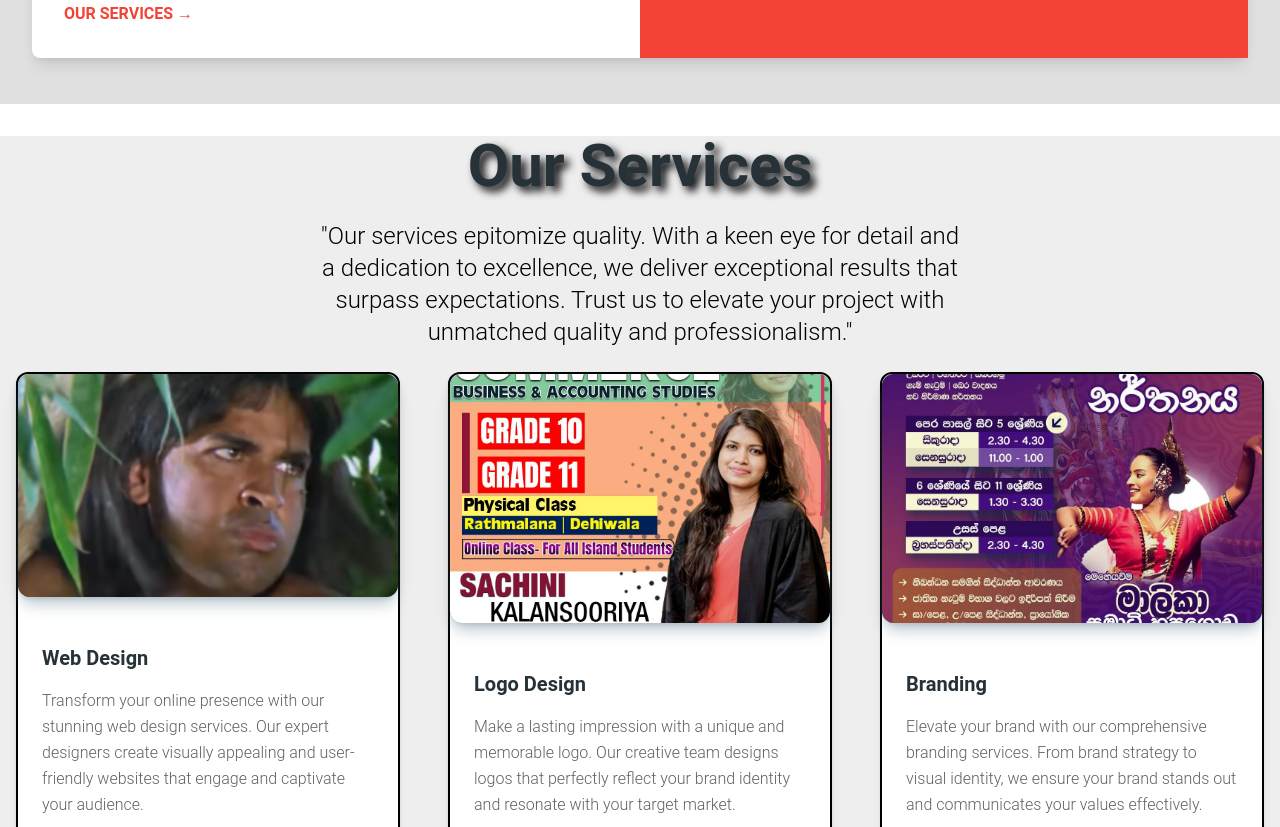
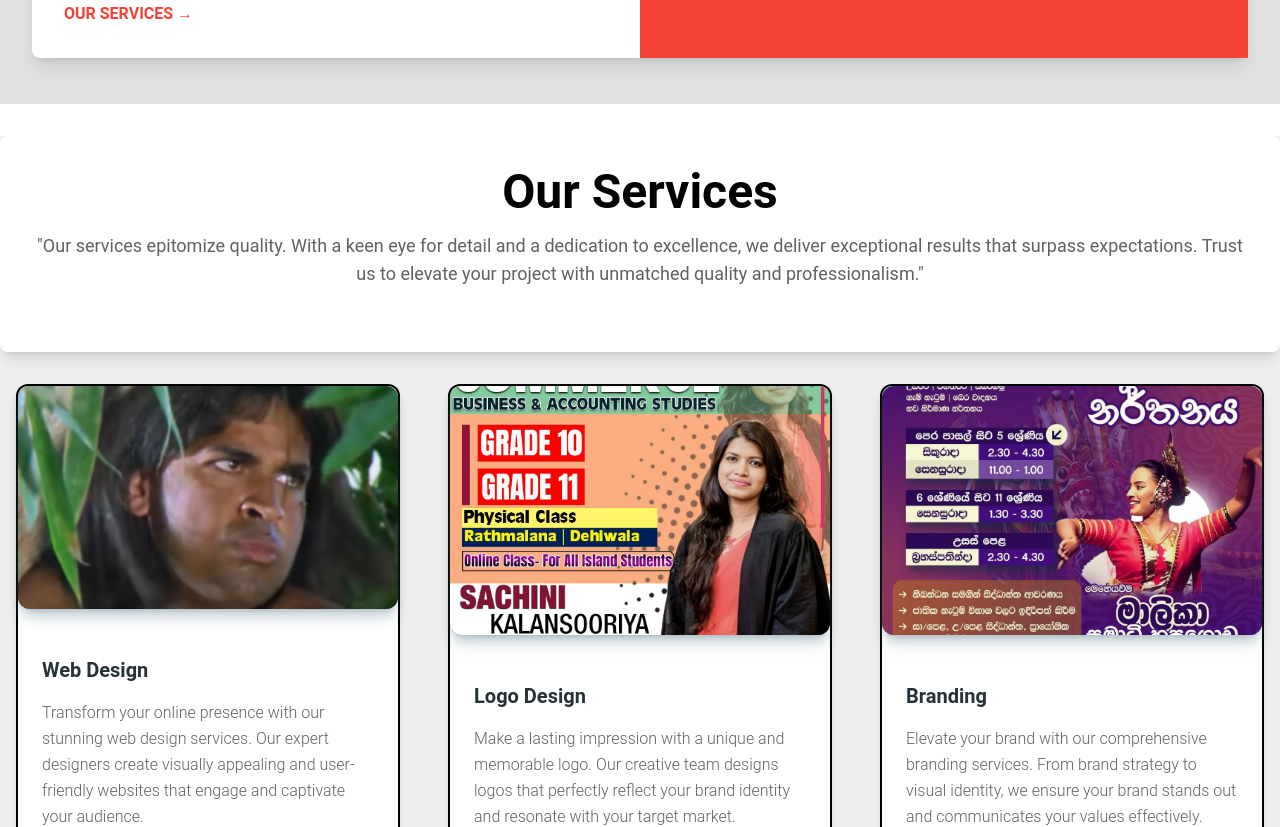
Before and after one commit to Iresh-Nimantha/Bhanu-Design-final, a React (Vite) app: page / in a window 1280 px wide. Shown: the part 1420-2247 px from the top of the page. Built offline with nearby package versions, Linux system fonts and the light colour scheme.

Commit message:
Bhanu-Design-final3

```diff
--- a/src/components/Media.jsx
+++ b/src/components/Media.jsx
@@ -10,11 +10,11 @@ import {
 
 const Media = () => {
   return (
-    <div id="Contact" className="m-auto py-12">
+    <div id="ContactUs" className="m-auto py-12">
       <div className="text-center text-6xl py-4">
         <h1 className="relative font-bold">Contact Us</h1>
       </div>
-      <div className=" flex justify-around items-center bg-gray-100 p-6 rounded-lg shadow-2xl mx-12 ">
+      <div className=" flex justify-around items-center bg-gray-100 p-6 rounded-lg shadow-2xl mx-12 gap-8 ">
         <a
           color="white"
           href="tel:1234567890"
--- a/src/components/NavListMenu.jsx
+++ b/src/components/NavListMenu.jsx
@@ -65,7 +65,7 @@ export function NavListMenu() {
         className="p-1 font-serif text-2xl hover:scale-105"
       >
         <a
-          href="#Contact"
+          href="#ContactUs"
           className="flex items-center text-gray-600 focus:text-black"
         >
           Contact
--- a/src/components/Projects.jsx
+++ b/src/components/Projects.jsx
@@ -53,23 +53,19 @@ const Projects = () => {
 
   return (
     <div id="Service" className="mt-8 mb-8 pb-8 bg-gray-200 ">
-      <Typography
-        variant="h2"
-        color="blue-gray"
-        className="text-center mb-6 text-6xl [text-shadow:5px_5px_9px_black]"
-      >
-        Our Services
-      </Typography>
-      <Typography className="text-center pb-6  text-2xl m-auto w-1/2 h-1/2">
-        <p>
-          "Our services epitomize quality. With a keen eye for detail and a
-          dedication to excellence, we deliver exceptional results that surpass
-          expectations. Trust us to elevate your project with unmatched quality
-          and professionalism."
-        </p>
-      </Typography>
+      <div className="bg-white shadow-lg rounded-lg flex flex-col md:flex-row w-full ">
+        <div className=" flex flex-col w-full p-4 md:p-8 text-center">
+          <h1 className="text-5xl font-bold mb-4">Our Services</h1>
+          <p className="text-gray-700 mb-8 text-lg ">
+            "Our services epitomize quality. With a keen eye for detail and a
+            dedication to excellence, we deliver exceptional results that
+            surpass expectations. Trust us to elevate your project with
+            unmatched quality and professionalism."
+          </p>
+        </div>
+      </div>
       <div
-        className="grid grid-cols md:grid-cols-3 justify-center gap-4 m-auto
+        className="grid grid-cols md:grid-cols-3 justify-center gap-4 m-auto pt-8
 "
       >
         {services.map((service, index) => (
```
